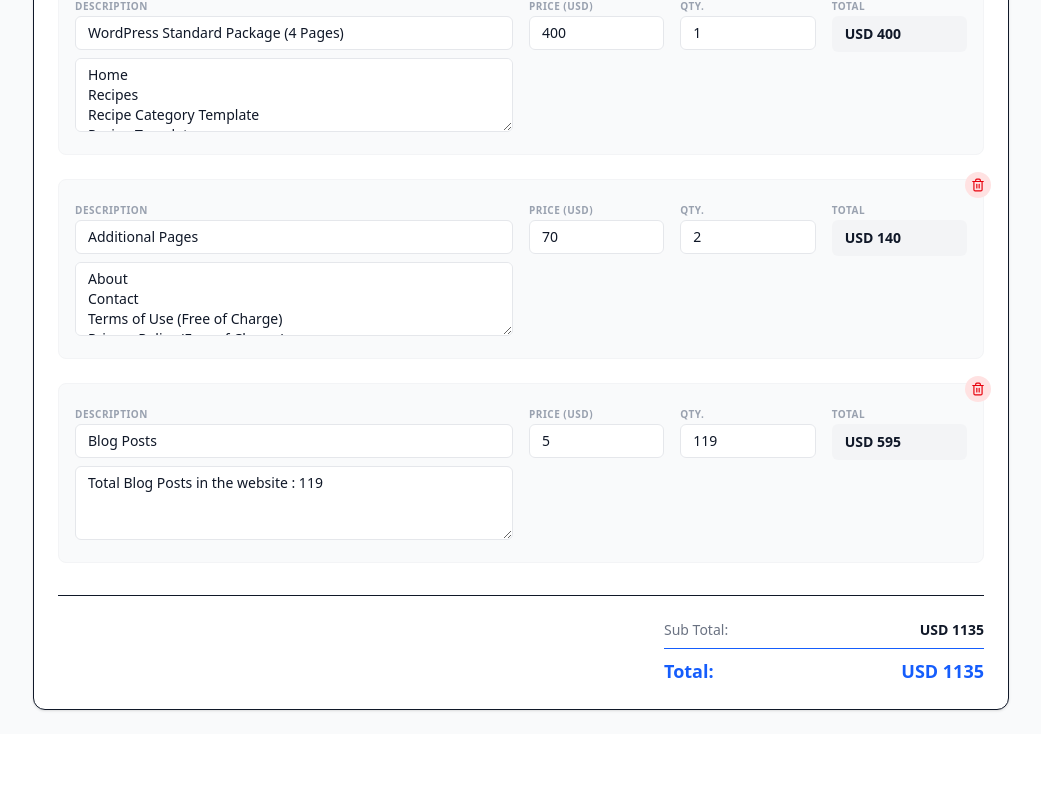
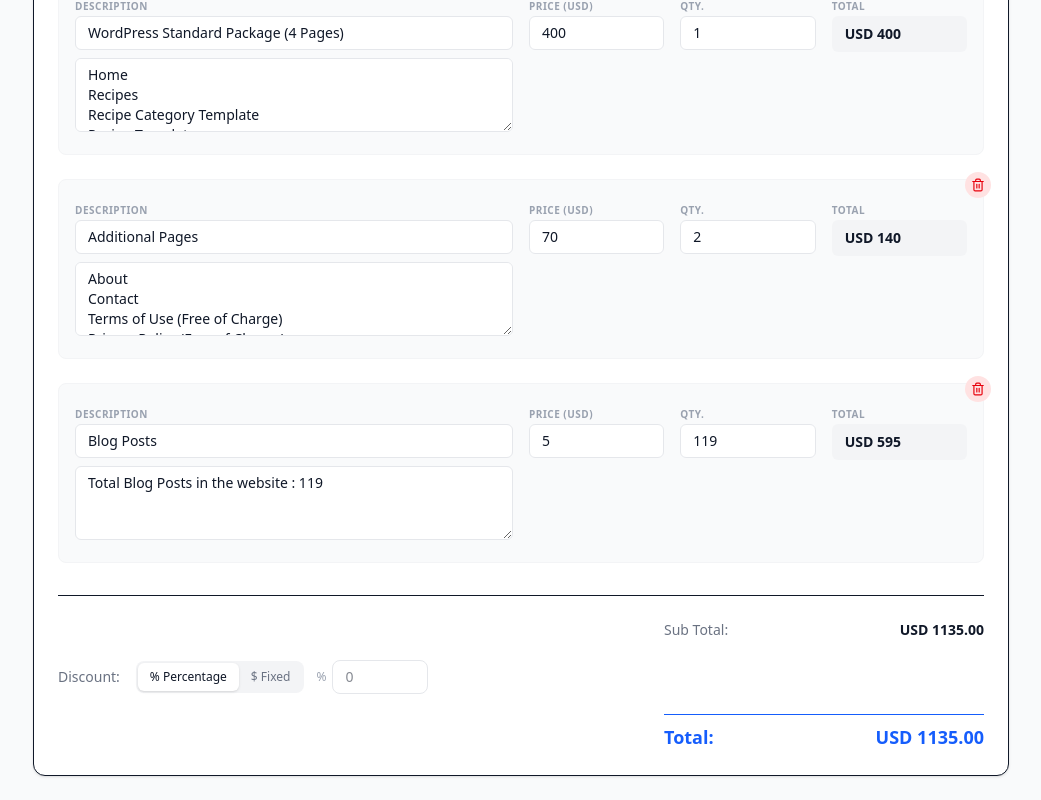
Before and after one commit to himalmd/quotation-maker, a React (Vite) app: page / in a window 1280 px wide. Shown: the part 515-1315 px from the top of the page, without its empty margins (119-1160 px from the left). Before the commit the page ends 1249 px from the top, so only its background shows below. Built offline with nearby package versions, Linux system fonts and the light colour scheme.

Commit message:
Discount option added

```diff
--- a/src/App.tsx
+++ b/src/App.tsx
@@ -66,9 +66,16 @@
   });
 
   const [activeTab, setActiveTab] = useState<'edit' | 'preview'>('edit');
+  const [discountType, setDiscountType] = useState<'percentage' | 'fixed'>('percentage');
+  const [discountValue, setDiscountValue] = useState<number>(0);
 
   const subTotal = data.items.reduce((acc, item) => acc + item.price * item.quantity, 0);
-  const total = subTotal; // Simple for now, can add tax later
+  const discountAmount = discountValue > 0
+    ? discountType === 'percentage'
+      ? Math.min((subTotal * discountValue) / 100, subTotal)
+      : Math.min(discountValue, subTotal)
+    : 0;
+  const total = subTotal - discountAmount;
 
   const addItem = () => {
     const newItem: QuotationItem = {
@@ -261,14 +268,63 @@
                 </AnimatePresence>
               </div>
 
-              <div className="mt-8 flex flex-col items-end gap-2 border-t pt-6">
+              <div className="mt-8 flex flex-col items-end gap-3 border-t pt-6">
                 <div className="flex w-full max-w-xs justify-between text-sm text-gray-500">
                   <span>Sub Total:</span>
-                  <span className="font-semibold text-gray-900">USD {subTotal}</span>
+                  <span className="font-semibold text-gray-900">USD {subTotal.toFixed(2)}</span>
                 </div>
+
+                {/* Discount Controls */}
+                <div className="flex w-full items-center gap-3 flex-wrap py-2">
+                  <span className="text-sm font-medium text-gray-500 mr-1">Discount:</span>
+                  <div className="flex rounded-lg bg-gray-100 p-0.5">
+                    <button
+                      onClick={() => setDiscountType('percentage')}
+                      className={`rounded-md px-3 py-1.5 text-xs font-medium transition-all ${
+                        discountType === 'percentage' ? 'bg-white shadow-sm text-gray-900' : 'text-gray-500 hover:text-gray-700'
+                      }`}
+                    >
+                      % Percentage
+                    </button>
+                    <button
+                      onClick={() => setDiscountType('fixed')}
+                      className={`rounded-md px-3 py-1.5 text-xs font-medium transition-all ${
+                        discountType === 'fixed' ? 'bg-white shadow-sm text-gray-900' : 'text-gray-500 hover:text-gray-700'
+                      }`}
+                    >
+                      $ Fixed
+                    </button>
+                  </div>
+                  <div className="flex items-center gap-1.5">
+                    <span className="text-xs font-medium text-gray-400">
+                      {discountType === 'percentage' ? '%' : 'USD'}
+                    </span>
+                    <input
+                      type="number"
+                      min="0"
+                      max={discountType === 'percentage' ? 100 : undefined}
+                      value={discountValue || ''}
+                      onChange={(e) => setDiscountValue(parseFloat(e.target.value) || 0)}
+                      className="w-24 rounded-lg border border-gray-200 px-3 py-1.5 text-sm focus:border-blue-500 focus:outline-none"
+                      placeholder={discountType === 'percentage' ? '0' : '0.00'}
+                    />
+                  </div>
+                  {discountAmount > 0 && (
+                    <span className="text-xs text-green-600 font-semibold ml-auto">
+                      Saving USD {discountAmount.toFixed(2)}
+                    </span>
+                  )}
+                </div>
+
+                {discountAmount > 0 && (
+                  <div className="flex w-full max-w-xs justify-between text-sm text-green-600">
+                    <span>Discount ({discountType === 'percentage' ? `${discountValue}%` : `USD ${discountValue}`}):</span>
+                    <span className="font-semibold">- USD {discountAmount.toFixed(2)}</span>
+                  </div>
+                )}
                 <div className="flex w-full max-w-xs justify-between border-t pt-2 text-lg font-bold text-blue-600">
                   <span>Total:</span>
-                  <span>USD {total}</span>
+                  <span>USD {total.toFixed(2)}</span>
                 </div>
               </div>
             </section>
@@ -348,15 +404,24 @@
                   <h4 className="text-xl font-bold text-gray-800">Thank You</h4>
                   <p className="text-gray-600">Estimated Delivery Time: {data.deliveryTime}</p>
                 </div>
-                <div className="flex flex-col items-end gap-8">
+                <div className="flex flex-col items-end gap-4">
                   <div className="flex gap-12 items-center">
-                    <span className="text-2xl font-bold text-gray-800">Sub Total:</span>
-                    <span className="text-2xl font-bold text-gray-800">USD {subTotal}</span>
+                    <span className="text-lg font-semibold text-gray-600">Sub Total:</span>
+                    <span className="text-lg font-semibold text-gray-800">USD {subTotal.toFixed(2)}</span>
                   </div>
+
+                  {discountAmount > 0 && (
+                    <div className="flex gap-12 items-center">
+                      <span className="text-lg font-semibold text-gray-600">
+                        Discount ({discountType === 'percentage' ? `${discountValue}%` : `USD ${discountValue}`}):
+                      </span>
+                      <span className="text-lg font-semibold text-green-600">- USD {discountAmount.toFixed(2)}</span>
+                    </div>
+                  )}
 
                   <div className="w-full bg-[#3498db] flex justify-between items-center px-6 py-3 text-white">
                     <span className="text-xl font-bold uppercase tracking-widest">Total:</span>
-                    <span className="text-xl font-bold">USD {total}</span>
+                    <span className="text-xl font-bold">USD {total.toFixed(2)}</span>
                   </div>
                 </div>
               </div>
```
